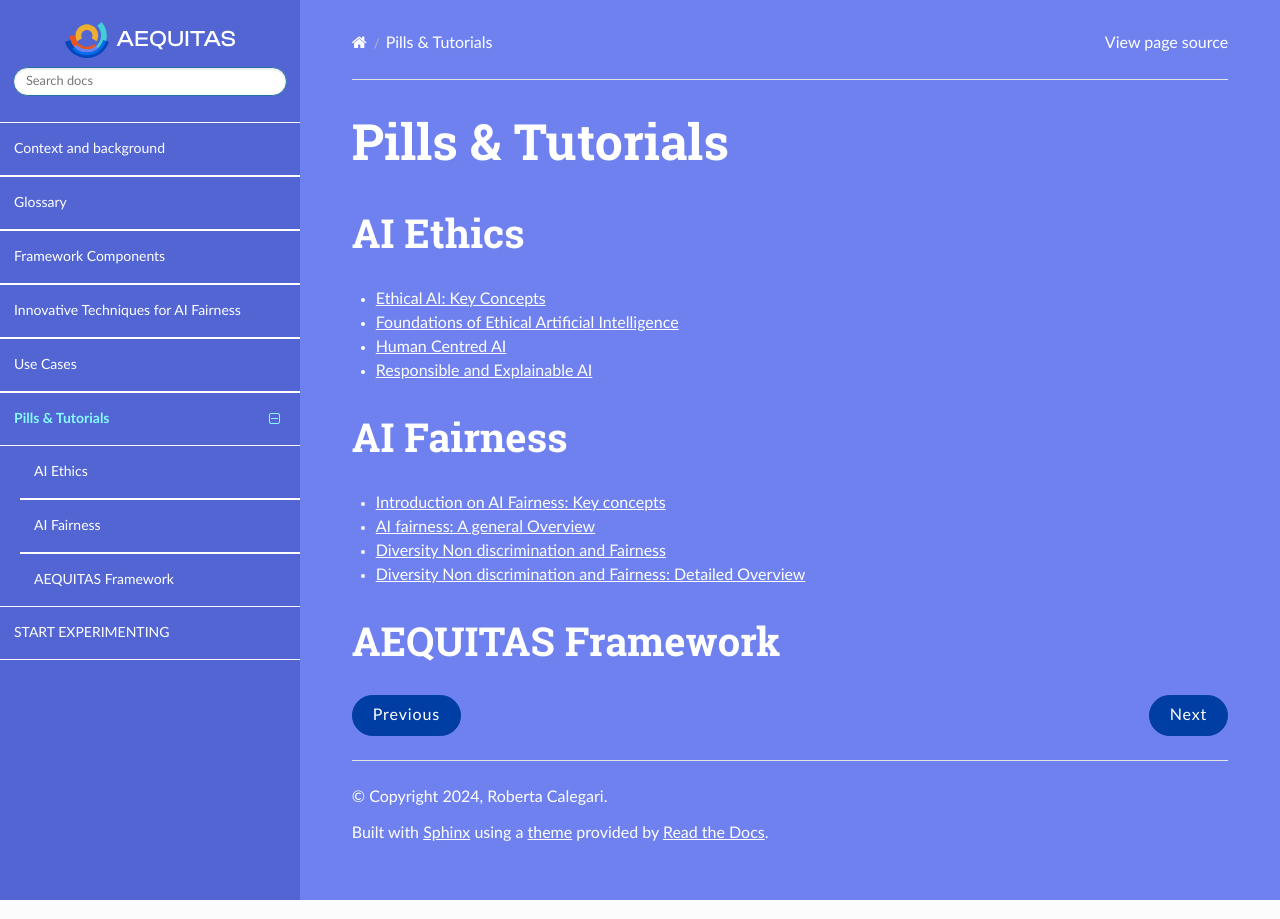
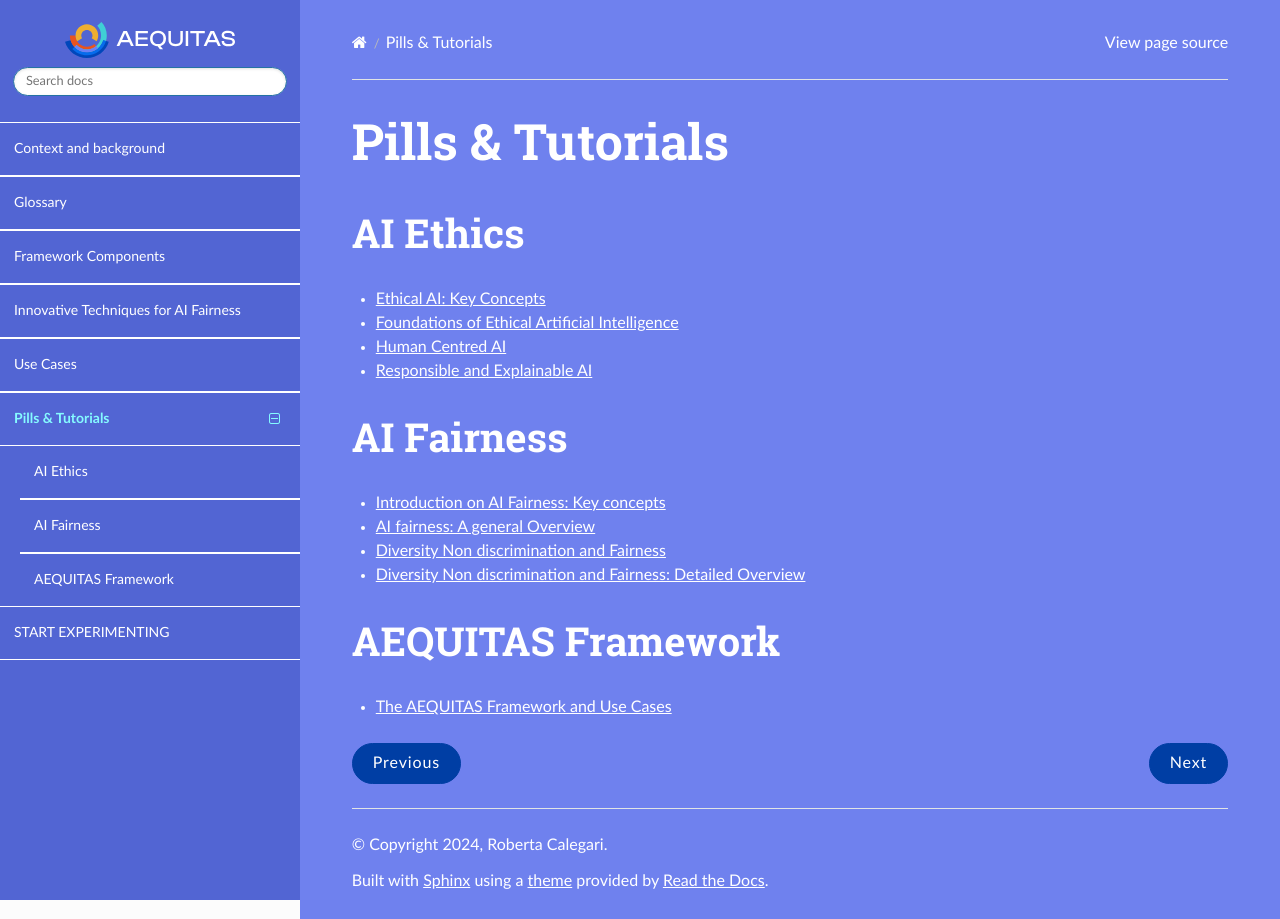
Before and after one commit to aequitas-aod/aequitas-home, a Sphinx documentation site: the page built from docs/source/pills.rst, in a window 1280 px wide. Built offline with Sphinx 7.4.7 and the Read the Docs theme 3.1.0, drawn with Linux system fonts in a browser that asks for light colours; pages that are not in the unit, such as notebooks, are missing from menus.

Commit message:
rc: aequitas

```diff
--- a/docs/source/pills.rst
+++ b/docs/source/pills.rst
@@ -27,3 +27,5 @@
 
 AEQUITAS Framework
 ----------------
+
+* `The AEQUITAS Framework and Use Cases <https://apice.unibo.it/xwiki/bin/download/Aequitas/Deliverables/AEQUITAS-Framework%20and%20Environment-July24.pdf?rev=1.1>`_
```
